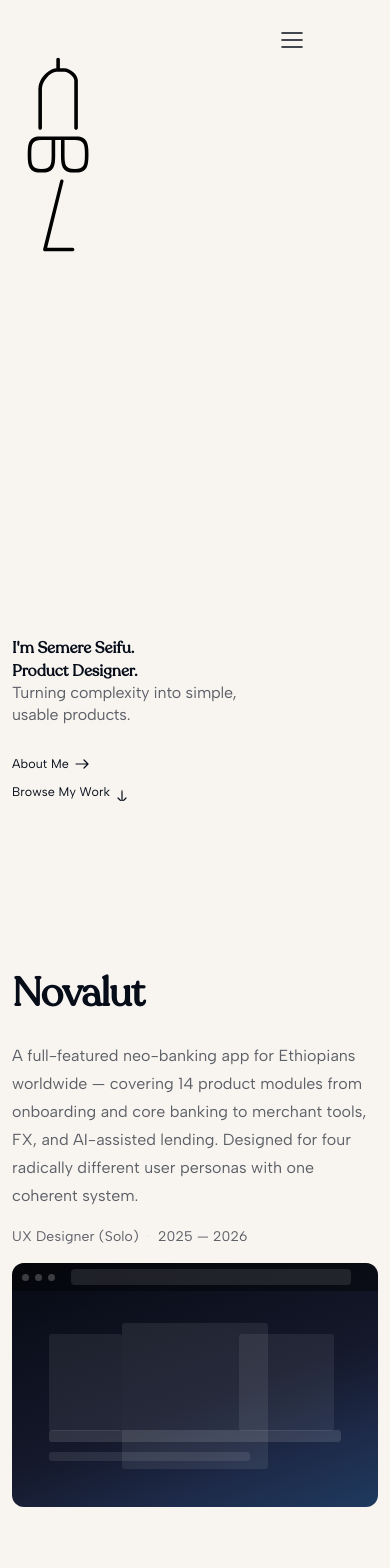
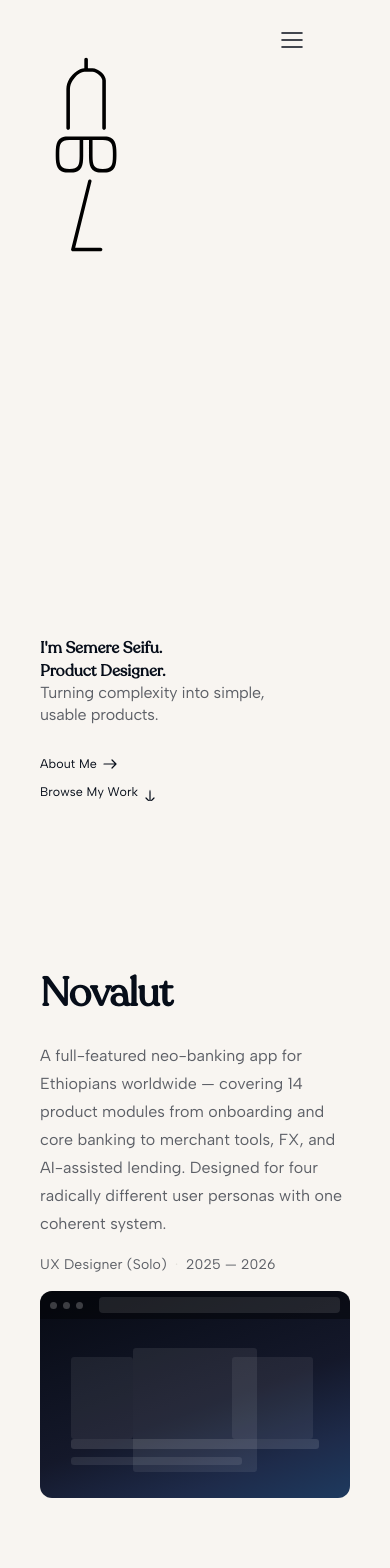
Before and after one commit to Sttardust/Portfolio-website, a Next.js app: page / in a window 390 px wide. Shown: the top 1568 px of the page. Built offline with nearby package versions, Linux system fonts and the light colour scheme.

Commit message:
Fix mobile padding to 2.5rem (half of 5rem)

```diff
--- a/app/globals.css
+++ b/app/globals.css
@@ -598,26 +598,26 @@ button {
 /* ── Mobile small (≤ 425px) — halve all horizontal padding ─ */
 @media (max-width: 425px) {
   /* Hero */
-  .hero-bottom       { padding-left: 0.75rem !important; padding-right: 0.75rem !important; }
-  .hero-amharic-wrap { left: 0.75rem !important; }
+  .hero-bottom       { padding-left: 2.5rem !important; padding-right: 2.5rem !important; }
+  .hero-amharic-wrap { left: 2.5rem !important; }
 
   /* Homepage case study cards */
-  .cs-card           { padding-left: 0.75rem !important; padding-right: 0.75rem !important; }
+  .cs-card           { padding-left: 2.5rem !important; padding-right: 2.5rem !important; }
 
   /* Homepage About section */
   .about-intro,
-  .about-cols        { padding-left: 0.75rem !important; padding-right: 0.75rem !important; }
+  .about-cols        { padding-left: 2.5rem !important; padding-right: 2.5rem !important; }
 
   /* Case study detail pages — all sections and nav */
   .csp-page section,
-  .csp-page nav      { padding-left: 0.75rem !important; padding-right: 0.75rem !important; }
+  .csp-page nav      { padding-left: 2.5rem !important; padding-right: 2.5rem !important; }
 
   /* About page — all sections */
-  .ap-page section   { padding-left: 0.75rem !important; padding-right: 0.75rem !important; }
+  .ap-page section   { padding-left: 2.5rem !important; padding-right: 2.5rem !important; }
 
   /* Footer */
-  .footer-bottom-bar { padding-left: 0.75rem !important; padding-right: 0.75rem !important; }
-  .footer-glyph-wrap { padding-left: 0.75rem !important; padding-right: 0.75rem !important; }
+  .footer-bottom-bar { padding-left: 2.5rem !important; padding-right: 2.5rem !important; }
+  .footer-glyph-wrap { padding-left: 2.5rem !important; padding-right: 2.5rem !important; }
 }
 @media (max-width: 767px) {
   .ap-stats-grid     { grid-template-columns: repeat(2, 1fr) !important; }
```
